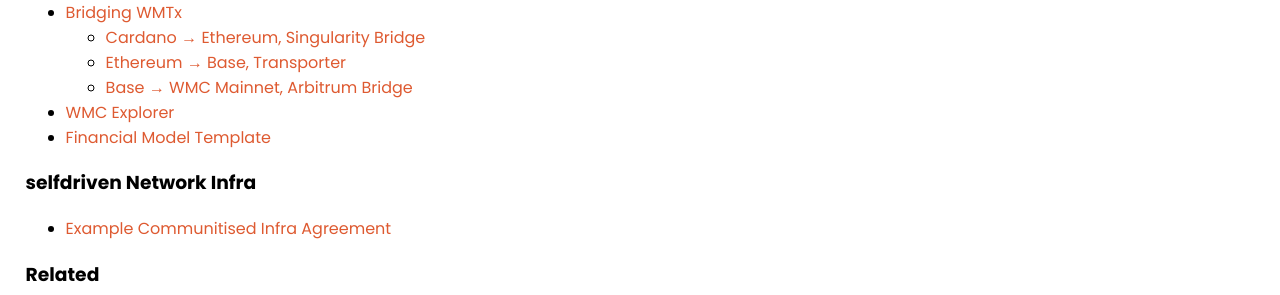
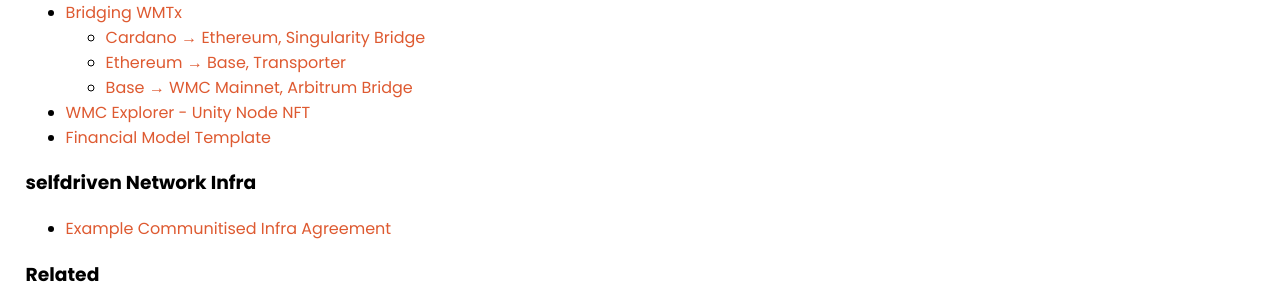
Before and after one commit to selfdriven-services/selfdriven-tel, a Jekyll site: the page built from docs/pages/resources.md, in a window 1280 px wide. Shown: the part 417-712 px from the top of the page. Built offline with Jekyll 4.4.1, drawn with Linux system fonts in a browser that asks for light colours.

Commit message:
Update resources.md

```diff
--- a/docs/pages/resources.md
+++ b/docs/pages/resources.md
@@ -20,7 +20,7 @@
     - [Cardano → Ethereum, Singularity Bridge ](https://bridge.singularitynet.io)
     - [Ethereum → Base, Transporter](https://transporter.io)
     - [Base → WMC Mainnet, Arbitrum Bridge](https://bridge.arbitrum.io/?sourceChain=base&destinationChain=world-mobile-chain-mainnet&tab=bridge)
-- [WMC Explorer](https://explorer.worldmobile.io)
+- [WMC Explorer - Unity Node NFT](https://explorer.worldmobile.io/token/0x0297ADB0934D6356dBdEb5E313B12e0b69d327ec)
 - [Financial Model Template](/resources/unity/financial-model/)
 
 
```
